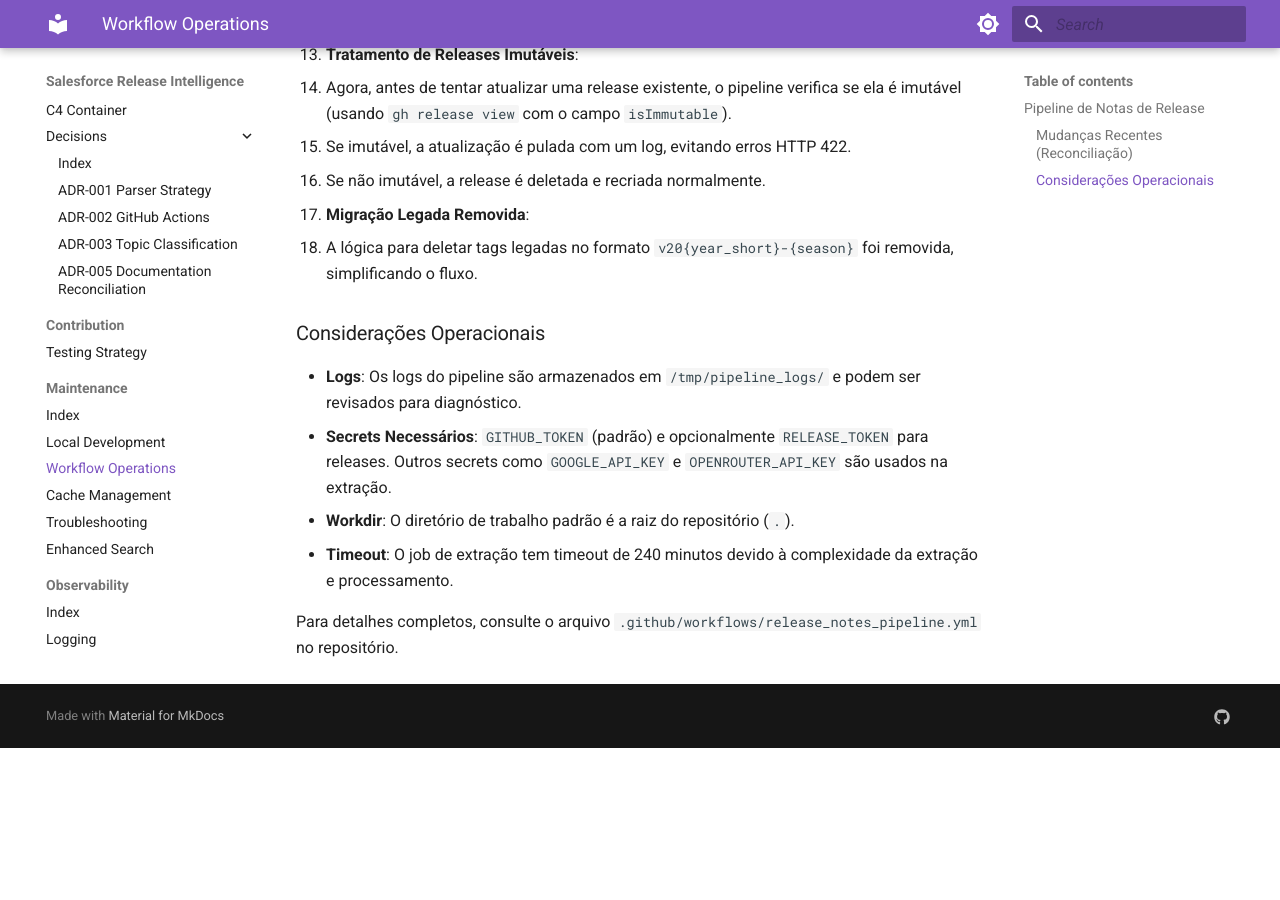
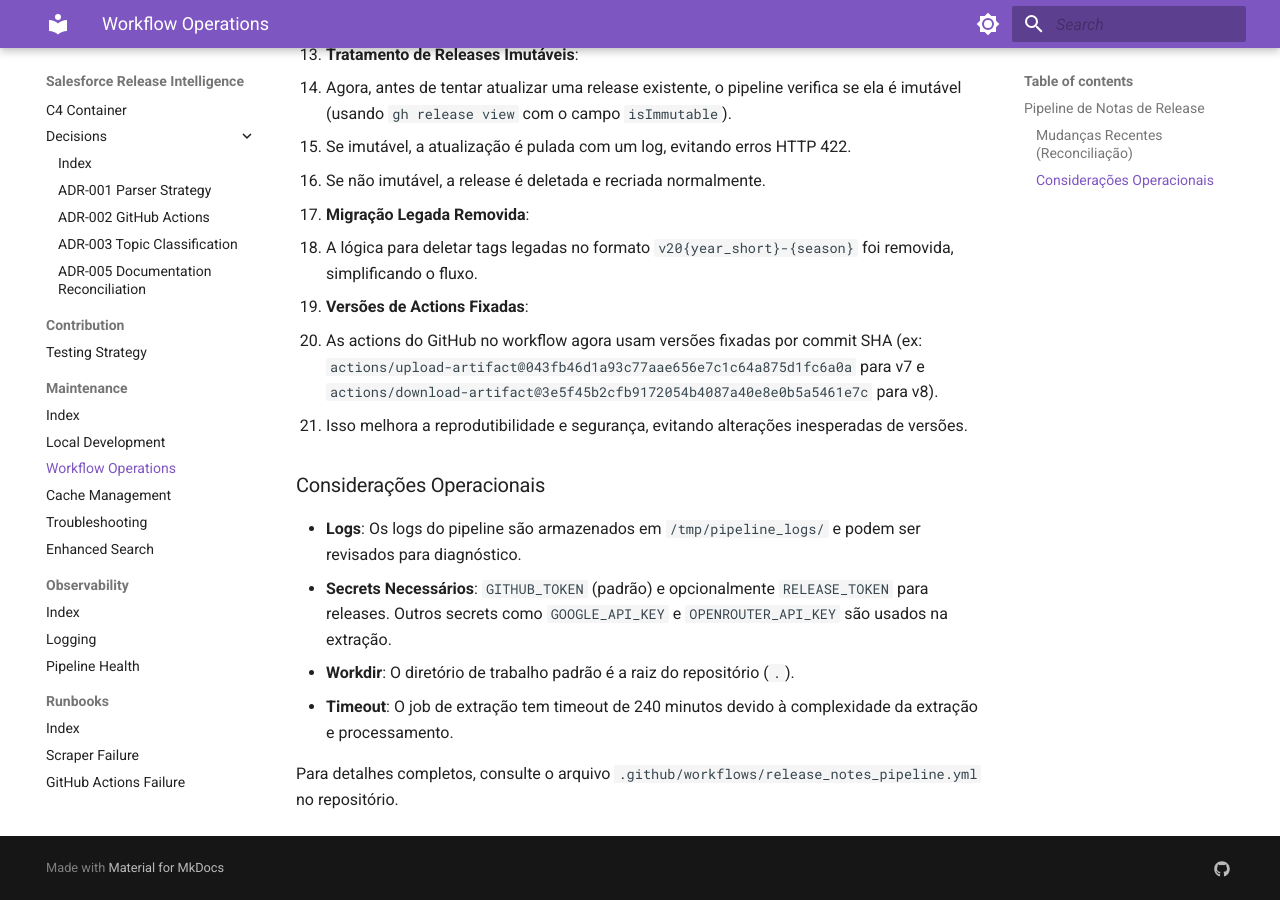
Before and after one commit to Fatal1tyBarucco/Salesforce-WebDev, an MkDocs documentation site: the page built from docs/maintenance/workflow-operations.md, in a window 1280 px wide and 900 px high, scrolled down 1110 px. Built offline with MkDocs 1.6.1 and Material for MkDocs 9.7.7, drawn with Linux system fonts in a browser that asks for light colours; before the commit the page ends 1858 px from its top, so only the background shows below that.

Commit message:
docs(sync): reconcile documentation — 2026-09-04 11:19 UTC

```diff
--- a/docs/maintenance/workflow-operations.md
+++ b/docs/maintenance/workflow-operations.md
@@ -33,6 +33,10 @@ Devido a atualizações no código-fonte, a documentação foi revisada para inc
 5. **Migração Legada Removida**:
    - A lógica para deletar tags legadas no formato `v20{year_short}-{season}` foi removida, simplificando o fluxo.
 
+6. **Versões de Actions Fixadas**:
+   - As actions do GitHub no workflow agora usam versões fixadas por commit SHA (ex: `actions/upload-artifact@043fb46d1a93c77aae656e7c1c64a875d1fc6a0a` para v7 e `actions/download-artifact@3e5f45b2cfb9172054b4087a40e8e0b5a5461e7c` para v8).
+   - Isso melhora a reprodutibilidade e segurança, evitando alterações inesperadas de versões.
+
 ### Considerações Operacionais
 
 - **Logs**: Os logs do pipeline são armazenados em `/tmp/pipeline_logs/` e podem ser revisados para diagnóstico.
```
Also changed, not shown: docs/.documentation-manifest.json.
